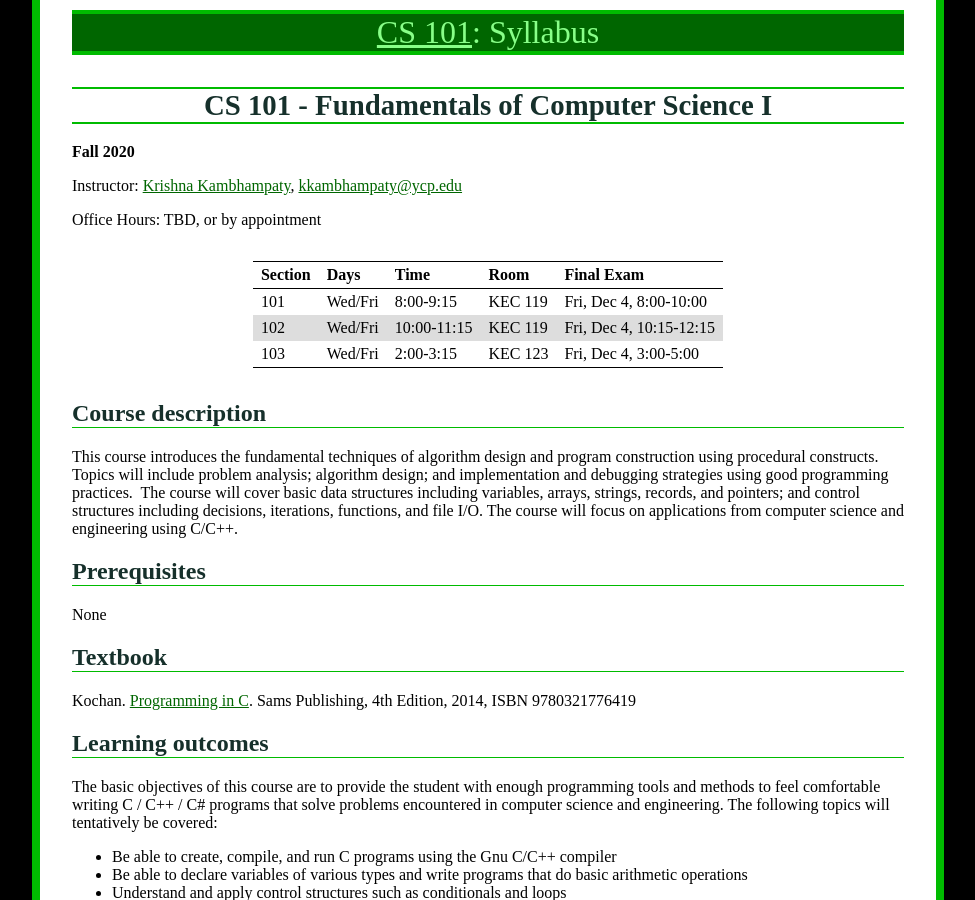
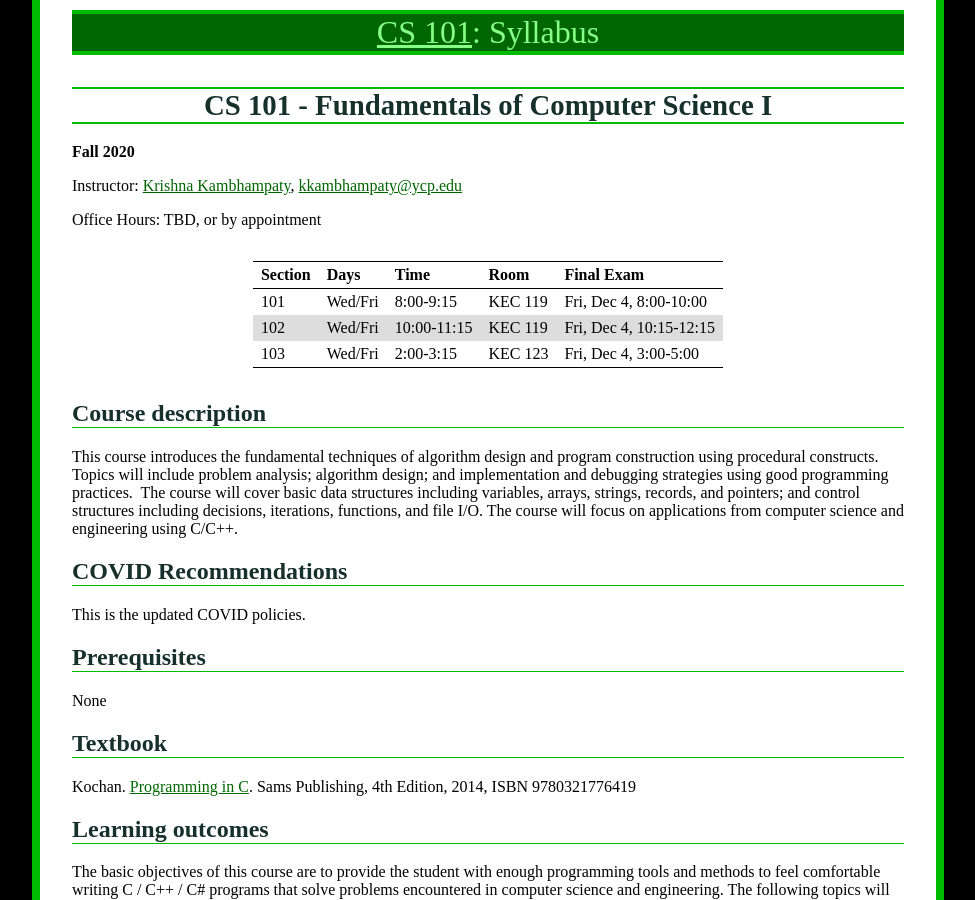
Before and after one commit to ycpcs/cs101-fall2020, a Jekyll site: the page built from syllabus.md, in a window 1280 px wide and 900 px high. Shown: the whole window, without its empty margins (152-1127 px from the left). Built offline with Jekyll 4.4.1, drawn with Linux system fonts in a browser that asks for light colours.

Commit message:
change syllabus
change syllabus

```diff
--- a/syllabus.md
+++ b/syllabus.md
@@ -22,6 +22,11 @@ Course description
 ------------------
 
 This course introduces the fundamental techniques of algorithm design and program construction using procedural constructs.  Topics will include problem analysis; algorithm design; and implementation and debugging strategies using good programming practices.  The course will cover basic data structures including variables, arrays, strings, records, and pointers; and control structures including decisions, iterations, functions, and file I/O. The course will focus on applications from computer science and engineering using C/C++.
+
+COVID Recommendations
+---------------------
+
+This is the updated COVID policies.
 
 Prerequisites
 -------------
```
